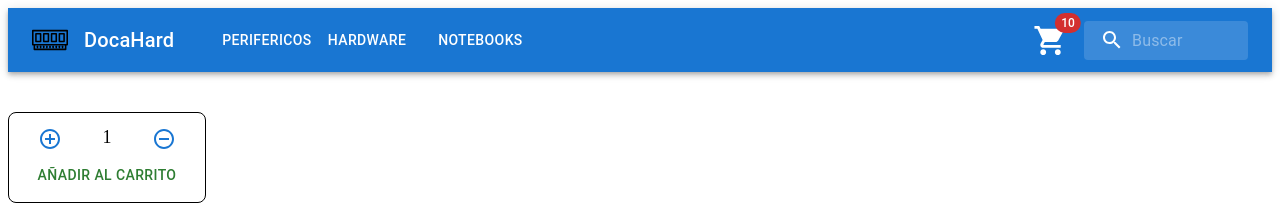
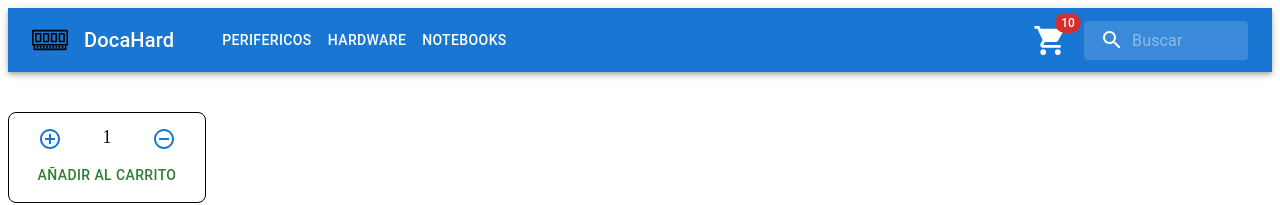
Before and after one commit to ThomasDocampo/TiendaPc, a React (Create React App) app: page / in a window 1280 px wide. Shown: the top 205 px of the page. Built offline with nearby package versions, Linux system fonts and the light colour scheme.

Commit message:
AjusteAppBar

```diff
--- a/src/Components/NavBar.jsx
+++ b/src/Components/NavBar.jsx
@@ -84,10 +84,14 @@ export default function SearchAppBar() {
             </Button>
           <Button color="inherit">Hardware</Button>
           <Button color="inherit"
-            component="div"
-            sx={{ marginLeft:2,flexGrow: 1, display: { xs: 'none', sm: 'inline' } }}>notebooks</Button>
+            >notebooks</Button>
 
+<Typography
+           component="div"
+           sx={{ marginLeft:2,flexGrow: 1, display: { xs: 'none', sm: 'inline' } }}
+          >
 
+          </Typography>
           <CartWidget/>
           <Search>
             <SearchIconWrapper>
```
